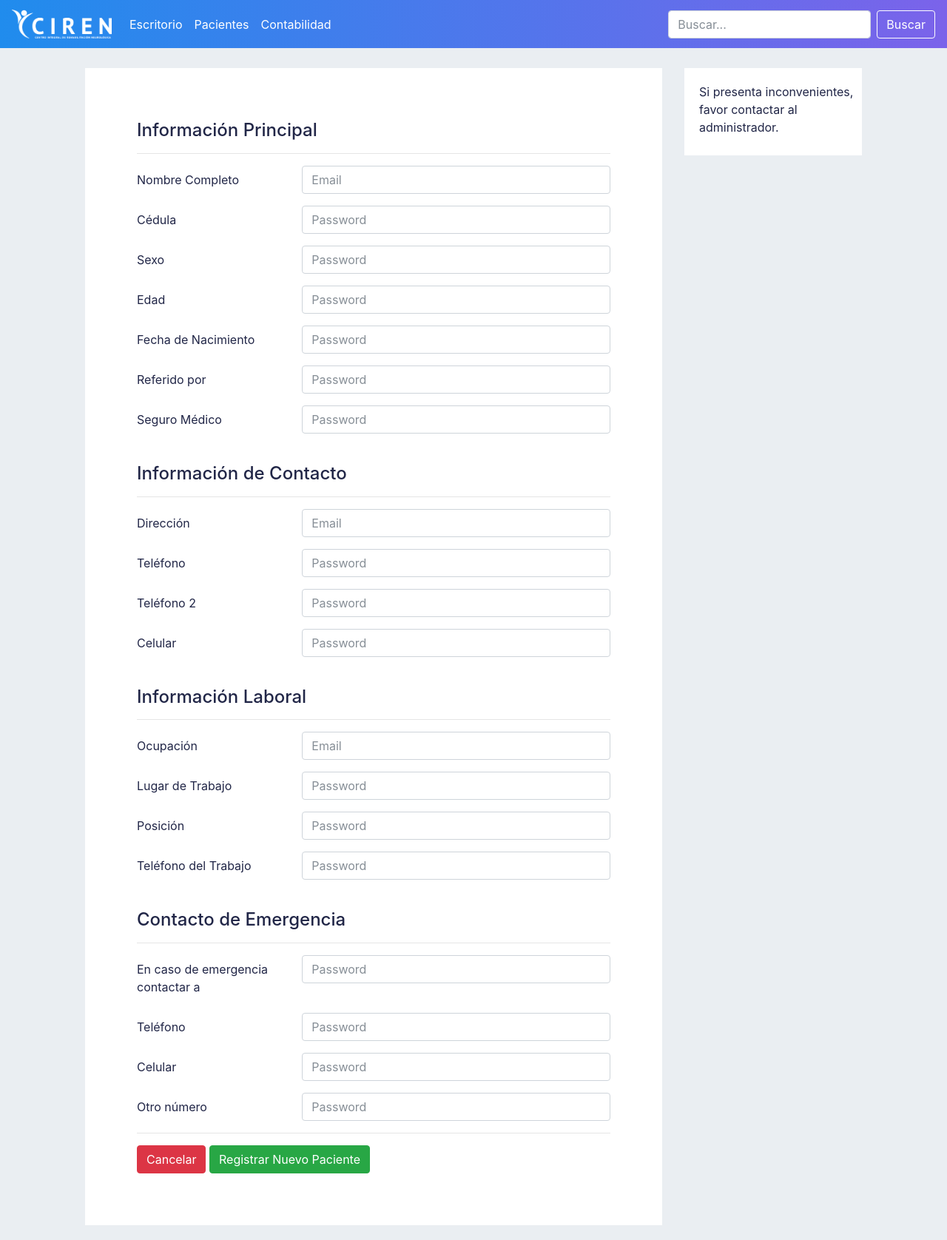
After one commit to michaelmota/consumed, a Django app: template patients/templates/patient_new.html in a window 1280 px wide. The commit adds this page. Shown: the whole page at 74% size. Run offline with Django 3.2, Linux system fonts and the light colour scheme; the template is opened without the code that fills it, so the values that code supplies are empty; some libraries are stand-ins or nearby versions.

Commit message:
Patients template completed.

```diff
--- a/consumed/urls.py
+++ b/consumed/urls.py
@@ -5,5 +5,5 @@ from django.contrib import admin
 
 urlpatterns = [
     url(r'^admin/', admin.site.urls),
-    url(r'^test/', include("patients.urls")),
+    url(r'^pacientes/', include("patients.urls")),
 ]
--- /dev/null
+++ b/patients/templates/patient_new.html
@@ -0,0 +1,154 @@
+{% extends "base.html" %}
+{% load staticfiles %}
+{% block custom_css %}
+	<!-- TEMPLATE CUSTOM CSS -->
+	<link href="{% static 'css/patients.css' %}" rel="stylesheet">
+{% endblock %}
+{% block content %}
+<div class="container">
+    <div class="row profile">
+		<div class="col-md-9">
+			<div class="patient-add-content">
+				<h4>Información Principal</h4>
+				<hr/>
+				<form>
+				  <div class="form-group row">
+				    <label for="inputEmail3" class="col-sm-4 col-form-label">Nombre Completo</label>
+				    <div class="col-sm-8">
+				      <input type="email" class="form-control" id="inputEmail3" placeholder="Email">
+				    </div>
+				  </div>
+				  <div class="form-group row">
+				    <label for="inputPassword3" class="col-sm-4 col-form-label">Cédula</label>
+				    <div class="col-sm-8">
+				      <input type="password" class="form-control" id="inputPassword3" placeholder="Password">
+				    </div>
+				  </div>
+				  <div class="form-group row">
+				    <label for="inputPassword3" class="col-sm-4 col-form-label">Sexo</label>
+				    <div class="col-sm-8">
+				      <input type="password" class="form-control" id="inputPassword3" placeholder="Password">
+				    </div>
+				  </div>
+				  <div class="form-group row">
+				    <label for="inputPassword3" class="col-sm-4 col-form-label">Edad</label>
+				    <div class="col-sm-8">
+				      <input type="password" class="form-control" id="inputPassword3" placeholder="Password">
+				    </div>
+				  </div>
+				  <div class="form-group row">
+				    <label for="inputPassword3" class="col-sm-4 col-form-label">Fecha de Nacimiento</label>
+				    <div class="col-sm-8">
+				      <input type="password" class="form-control" id="inputPassword3" placeholder="Password">
+				    </div>
+				  </div>
+				  <div class="form-group row">
+				    <label for="inputPassword3" class="col-sm-4 col-form-label">Referido por</label>
+				    <div class="col-sm-8">
+				      <input type="password" class="form-control" id="inputPassword3" placeholder="Password">
+				    </div>
+				  </div>
+				  <div class="form-group row">
+				    <label for="inputPassword3" class="col-sm-4 col-form-label">Seguro Médico</label>
+				    <div class="col-sm-8">
+				      <input type="password" class="form-control" id="inputPassword3" placeholder="Password">
+				    </div>
+				  </div>
+
+				  <br/>
+				  <h4>Información de Contacto</h4>
+				  <hr/>
+				  <div class="form-group row">
+				    <label for="inputEmail3" class="col-sm-4 col-form-label">Dirección</label>
+				    <div class="col-sm-8">
+				      <input type="email" class="form-control" id="inputEmail3" placeholder="Email">
+				    </div>
+				  </div>
+				  <div class="form-group row">
+				    <label for="inputPassword3" class="col-sm-4 col-form-label">Teléfono</label>
+				    <div class="col-sm-8">
+				      <input type="password" class="form-control" id="inputPassword3" placeholder="Password">
+				    </div>
+				  </div>
+				  <div class="form-group row">
+				    <label for="inputPassword3" class="col-sm-4 col-form-label">Teléfono 2</label>
+				    <div class="col-sm-8">
+				      <input type="password" class="form-control" id="inputPassword3" placeholder="Password">
+				    </div>
+				  </div>
+				  <div class="form-group row">
+				    <label for="inputPassword3" class="col-sm-4 col-form-label">Celular</label>
+				    <div class="col-sm-8">
+				      <input type="password" class="form-control" id="inputPassword3" placeholder="Password">
+				    </div>
+				  </div>
+
+				  <br/>
+				  <h4>Información Laboral</h4>
+				  <hr/>
+				  <div class="form-group row">
+				    <label for="inputEmail3" class="col-sm-4 col-form-label">Ocupación</label>
+				    <div class="col-sm-8">
+				      <input type="email" class="form-control" id="inputEmail3" placeholder="Email">
+				    </div>
+				  </div>
+				  <div class="form-group row">
+				    <label for="inputPassword3" class="col-sm-4 col-form-label">Lugar de Trabajo</label>
+				    <div class="col-sm-8">
+				      <input type="password" class="form-control" id="inputPassword3" placeholder="Password">
+				    </div>
+				  </div>
+				  <div class="form-group row">
+				    <label for="inputPassword3" class="col-sm-4 col-form-label">Posición</label>
+				    <div class="col-sm-8">
+				      <input type="password" class="form-control" id="inputPassword3" placeholder="Password">
+				    </div>
+				  </div>
+				  <div class="form-group row">
+				    <label for="inputPassword3" class="col-sm-4 col-form-label">Teléfono del Trabajo</label>
+				    <div class="col-sm-8">
+				      <input type="password" class="form-control" id="inputPassword3" placeholder="Password">
+				    </div>
+				  </div>
+
+				  <br/>
+				  <h4>Contacto de Emergencia</h4>
+				  <hr/>
+				  <div class="form-group row">
+				    <label for="inputPassword3" class="col-sm-4 col-form-label">En caso de emergencia contactar a</label>
+				    <div class="col-sm-8">
+				      <input type="password" class="form-control" id="inputPassword3" placeholder="Password">
+				    </div>
+				  </div>
+				  <div class="form-group row">
+				    <label for="inputPassword3" class="col-sm-4 col-form-label">Teléfono</label>
+				    <div class="col-sm-8">
+				      <input type="password" class="form-control" id="inputPassword3" placeholder="Password">
+				    </div>
+				  </div>
+				  <div class="form-group row">
+				    <label for="inputPassword3" class="col-sm-4 col-form-label">Celular</label>
+				    <div class="col-sm-8">
+				      <input type="password" class="form-control" id="inputPassword3" placeholder="Password">
+				    </div>
+				  </div>
+				  <div class="form-group row">
+				    <label for="inputPassword3" class="col-sm-4 col-form-label">Otro número</label>
+				    <div class="col-sm-8">
+				      <input type="password" class="form-control" id="inputPassword3" placeholder="Password">
+				    </div>
+				  </div>
+				  <hr/>
+				  <button type="button" class="btn btn-danger">Cancelar</button>
+				  <button type="button" class="btn btn-success">Registrar Nuevo Paciente</button>
+				</form>
+			</div>
+		</div>
+		<div class="col-md-3">
+            <div class="patient-add-sidebar">
+				<p>Si presenta inconvenientes, favor contactar al administrador.</p>
+            </div>
+		</div>
+	</div>
+</div>
+{% endblock %}
--- a/patients/urls.py
+++ b/patients/urls.py
@@ -3,10 +3,9 @@ from django.conf.urls import include, url
 from django.conf.urls.static import static
 
 ### IMPORT ###
-from .views import (
-	test_view,
-)
+from .views import PatientNew, PatientList
 
 urlpatterns = [
-	url(r'^$', test_view, name='test'),
+	url(r'$', PatientList.as_view(), name="patients"),
+	url(r'nuevo/$', PatientNew.as_view(), name="patient-new"),
 ]
--- a/static/css/patients.css
+++ b/static/css/patients.css
@@ -4,7 +4,9 @@ User Profile Sidebar Alterna Group, SRL
 ***/
 
 body {
-  background: #F1F3FA;
+    font-family: "proxima-nova", -apple-system, sans-serif;
+    color: #212647;
+    background-color: #EAEEF2;
 }
 
 /* Profile container */
@@ -16,6 +18,10 @@ body {
 .profile-sidebar {
   padding: 20px 0 10px 0;
   background: #fff;
+}
+.patient-add-sidebar {
+    padding: 20px 0px 10px 20px;
+    background: #fff;
 }
 
 .profile-userpic img {
@@ -106,7 +112,13 @@ body {
 
 /* Profile Content */
 .profile-content {
-  padding: 20px;
+  padding: 70px;
+  background: #fff;
+  min-height: 460px;
+  border: 1px solid #c3d2dc;
+}
+.patient-add-content {
+  padding: 70px;
   background: #fff;
   min-height: 460px;
 }
@@ -120,3 +132,15 @@ body {
     position: relative;
     display: block;
 }
+.panel .panel-heading {
+    border-bottom: 1px solid #dbe4ea;
+    background: #f8f9fa;
+}
+
+.panel-heading {
+    padding: 14px 23px 6px 14px;
+    border-top-right-radius: 1px;
+    border-top-left-radius: 1px;
+    background: #f8f9fa;
+    border: 1px solid #c3d2dc;
+}
--- a/templates/base.html
+++ b/templates/base.html
@@ -21,7 +21,7 @@
 
   <body>
     <nav class="navbar navbar-expand-md navbar-dark fixed-top bg-dark gradient">
-      <a class="navbar-brand" href="#"><img src="../static/img/ciren-logo-white.png" width="135px"/></a>
+      <a class="navbar-brand" href="#"><img src="{% static 'img/ciren-logo-white.png' %}" width="135px"/></a>
       <button class="navbar-toggler" type="button" data-toggle="collapse" data-target="#navbarCollapse" aria-controls="navbarCollapse" aria-expanded="false" aria-label="Toggle navigation">
         <span class="navbar-toggler-icon"></span>
       </button>
@@ -38,8 +38,8 @@
           </li>
         </ul>
         <form class="form-inline mt-2 mt-md-0">
-          <input class="form-control mr-sm-2" type="text" placeholder="Search" aria-label="Search">
-          <button class="btn btn-outline-success my-2 my-sm-0" type="submit">Search</button>
+          <input class="form-control mr-sm-2" type="text" placeholder="Buscar..." aria-label="Buscar...">
+          <button class="btn btn-outline-success my-2 my-sm-0" type="submit">Buscar</button>
         </form>
       </div>
     </nav>
```
Also changed, not shown: patients/templates/patient_list.html (added, +48 -0 lines).
